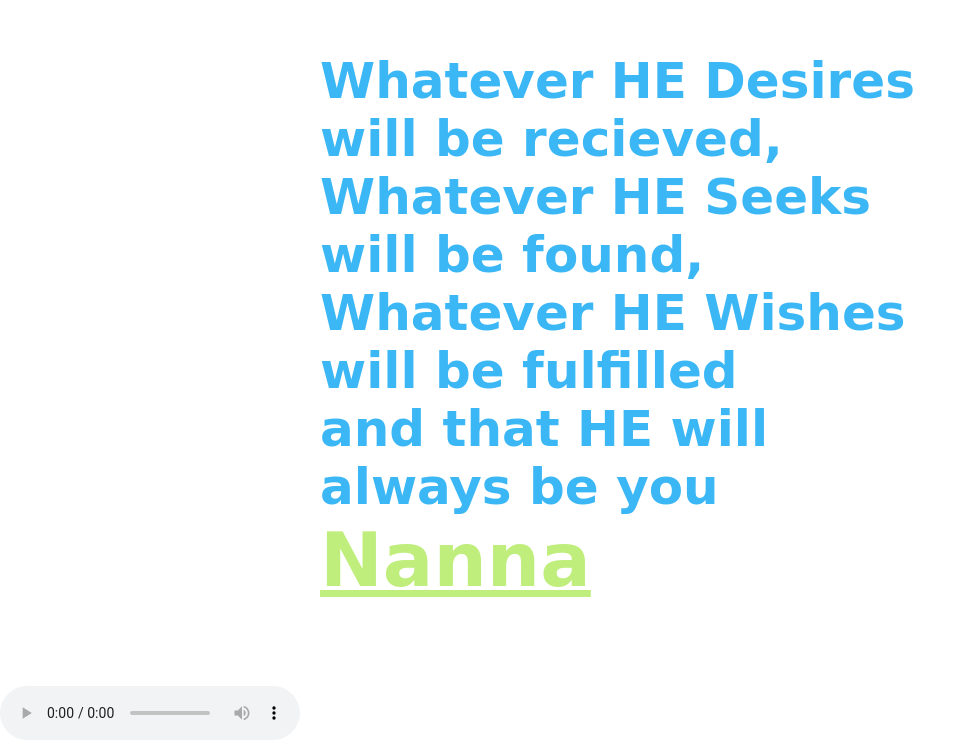
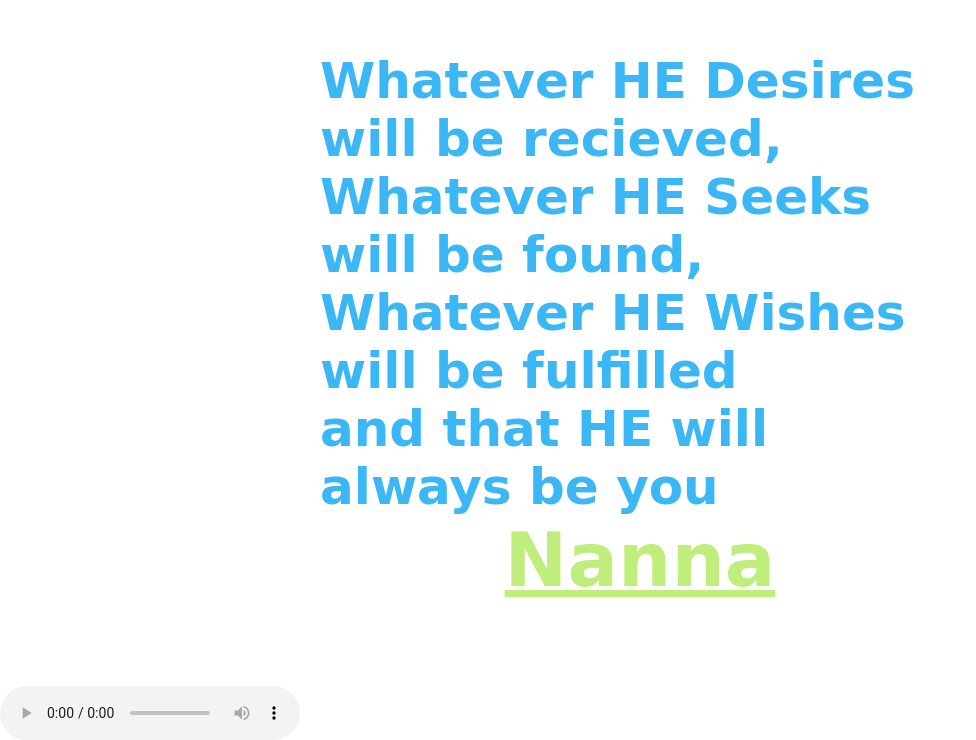
Before and after one commit to velagapudimadhu/velagapudimadhu.github.io, a plain HTML site: page index.html in a window 1280 px wide. Shown: the part 114-854 px from the top of the page, without its empty margins (0-976 px from the left). Drawn offline with Linux system fonts and the light colour scheme.

Commit message:
Update index.html

```diff
--- a/index.html
+++ b/index.html
@@ -29,7 +29,7 @@
 <body>
     <div>
       <h2>Whatever HE Desires will be recieved,<br> Whatever HE Seeks will be found,<br> Whatever HE Wishes will be fulfilled <br>and that HE will always be you<br>
-    <a href="Madhu.html">Nanna</a>
+          <center><a href="Madhu.html">Nanna</a></center>
        </h2></div>
     <audio controls autoplay loop>
     <source src="audio.mp3" repeat="true" autostart="true" >
```
